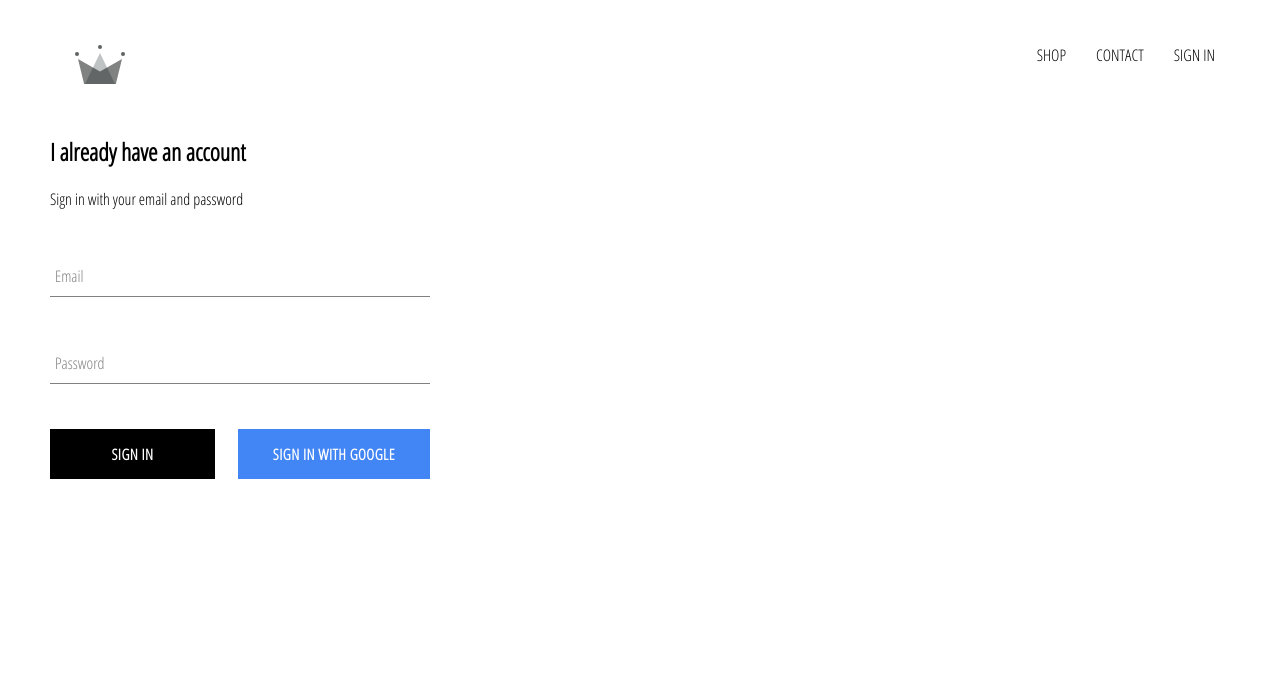
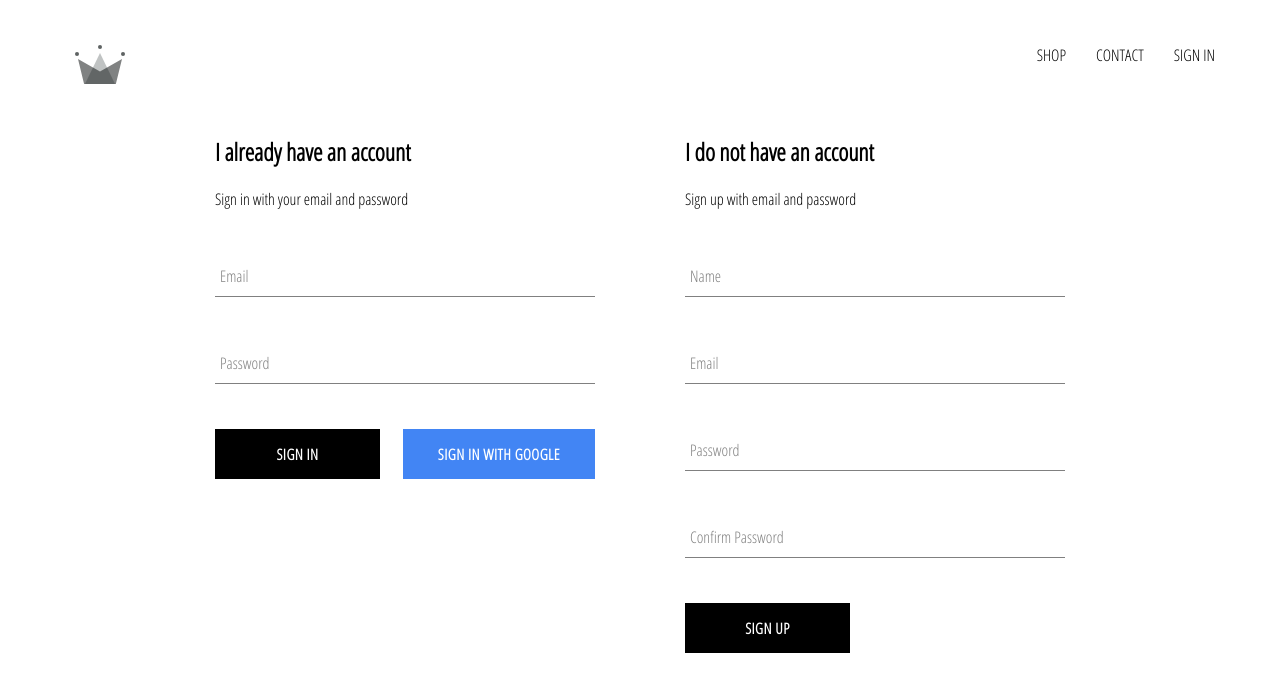
Before and after one commit to zhamborova/E-Commerce, a React (Create React App) app: page /signin in a window 1280 px wide. Shown: the top 692 px of the page. Built offline with nearby package versions, Linux system fonts and the light colour scheme; no server answers.

Commit message:
firebase sign uo

```diff
--- a/src/App.js
+++ b/src/App.js
@@ -5,7 +5,7 @@
 import ShopPage from "./pages/shop/shop.component";
 import Header from "./components/header/header.component";
 import SignInAndSignUpPage from "./pages/sign-in-and-sign-up/sign-in-and-sign-up.component";
-import {auth} from "./firebase/firebase.utils";
+import {auth, createUserProfileDocument} from "./firebase/firebase.utils";
 
 
 class App extends React.Component{
@@ -19,9 +19,18 @@
 unsubscribeFromAuth = null;
 
   componentDidMount() {
-      this.unsubscribeFromAuth = auth.onAuthStateChanged(user=>{
-          this.setState({currentUser:user})
-      })
+      this.unsubscribeFromAuth = auth.onAuthStateChanged(async userAuth=>{
+       if(userAuth){
+        const userRef = await createUserProfileDocument(userAuth);
+        userRef.onSnapshot(snapshot => {
+            this.setState({
+               currentUser:{
+                   id:snapshot.id,
+                ...snapshot.data()}
+            }, ()=>{console.log(this.state)})
+        })
+       }
+     this.setState({currentUser:userAuth}) })
   }
 
   componentWillUnmount() {
--- /dev/null
+++ b/src/components/sign-up/sign-up.component.js
@@ -0,0 +1,93 @@
+import React from 'react';
+import './sign-up.styles.scss';
+import FormInput from "../form-input/form-input.component";
+import CustomButton from "../custom-button/custom-button.component";
+import {auth, createUserProfileDocument} from '../../firebase/firebase.utils'
+class SignUp extends React.Component{
+    constructor(props){
+        super(props);
+     this.state = {
+         displayName:'',
+         email:'',
+         password: '',
+         confirmPassword: ''
+     }
+    }
+
+
+    handleChange = (event) => {
+        const {value, name} = event.target;
+        this.setState({[name]:value})};
+
+    handleSubmit = async(event) =>{
+    event.preventDefault();
+    const {displayName,email, password, confirmPassword} = this.state;
+     if(password !== confirmPassword){
+         alert("Password do not match!");
+        return;
+     }
+
+     try{
+        const {user} = await auth.createUserWithEmailAndPassword(email,password);
+        await createUserProfileDocument(user, {displayName});
+        this.setState({
+            displayName:'',
+            email:'',
+            password: '',
+            confirmPassword: ''})
+     }
+     catch (e) {
+         console.log(e.message)
+     }
+    };
+
+    render() {
+        const {displayName,email, password, confirmPassword} = this.state;
+        return(
+            <div className='sign-up'>
+                <h2 className='title'>I do not have an account</h2>
+                <span>Sign up with email and password </span>
+                 <form className='sign-up-form' onSubmit={this.handleSubmit}>
+                     <FormInput
+                      type='text'
+                      name='displayName'
+                      value={displayName}
+                      onChange={this.handleChange}
+                      label='Name'
+                      required
+                     />
+                     <FormInput
+                         type='email'
+                         name='email'
+                         value={email}
+                         onChange={this.handleChange}
+                         label='Email'
+                         required
+                     />
+
+                     <FormInput
+                         type='password'
+                         name='password'
+                         value={password}
+                         onChange={this.handleChange}
+                         label='Password'
+                         required
+                     />
+
+                     <FormInput
+                         type='password'
+                         name='confirmPassword'
+                         value={confirmPassword}
+                         onChange={this.handleChange}
+                         label='Confirm Password'
+                         required/>
+
+                     <CustomButton type='submit'>Sign UP</CustomButton>
+                 </form>
+            </div>
+        )
+    }
+
+};
+
+export default SignUp;
--- /dev/null
+++ b/src/components/sign-up/sign-up.styles.scss
@@ -0,0 +1,9 @@
+.sign-up {
+  display: flex;
+  flex-direction: column;
+  width: 380px;
+
+  .title {
+    margin: 20px 0;
+  }
+}
--- a/src/firebase/firebase.utils.js
+++ b/src/firebase/firebase.utils.js
@@ -13,6 +13,30 @@
     measurementId: "G-N5Q0E048JB"
 };
 
+export const createUserProfileDocument = async (userAuth, otherData) => {
+  if(!userAuth) return;
+
+  const userRef = firestore.doc(`users/${userAuth.uid}`);
+  const snapShot = await userRef.get();
+  if(!snapShot.exists) {
+      const {displayName, email} = userAuth;
+      const createdAt = new Date();
+
+      try{
+          await userRef.set({
+          displayName,
+          email,
+          createdAt,
+          ...otherData
+      });  }
+      catch (e) {
+       console.log(e.message());
+      }
+
+  }
+ return userRef;
+};
+
 firebase.initializeApp(config);
 export const auth = firebase.auth();
 export const firestore = firebase.firestore();
--- a/src/pages/homepage/homepage.styles.scss
+++ b/src/pages/homepage/homepage.styles.scss
@@ -2,5 +2,4 @@
   display: flex;
   flex-direction: column;
   align-items: center;
-  padding: 20px 80px;
 }
--- a/src/pages/sign-in-and-sign-up/sign-in-and-sign-up.component.js
+++ b/src/pages/sign-in-and-sign-up/sign-in-and-sign-up.component.js
@@ -1,9 +1,12 @@
 import React from 'react';
 import SignIn from "../../components/sign-in/sign-in.component";
+import SignUp from "../../components/sign-up/sign-up.component";
+import './sign-in-and-sign-up.styles.scss'
 
 const SignInAndSignUpPage = () => (
     <div className='sign-in-and-sign-up'>
     <SignIn/>
+    <SignUp/>
     </div>)
 ;
 
--- /dev/null
+++ b/src/pages/sign-in-and-sign-up/sign-in-and-sign-up.styles.scss
@@ -0,0 +1,6 @@
+.sign-in-and-sign-up {
+  width: 850px;
+  display: flex;
+  justify-content: space-between;
+  margin: 10px auto;
+}
```
